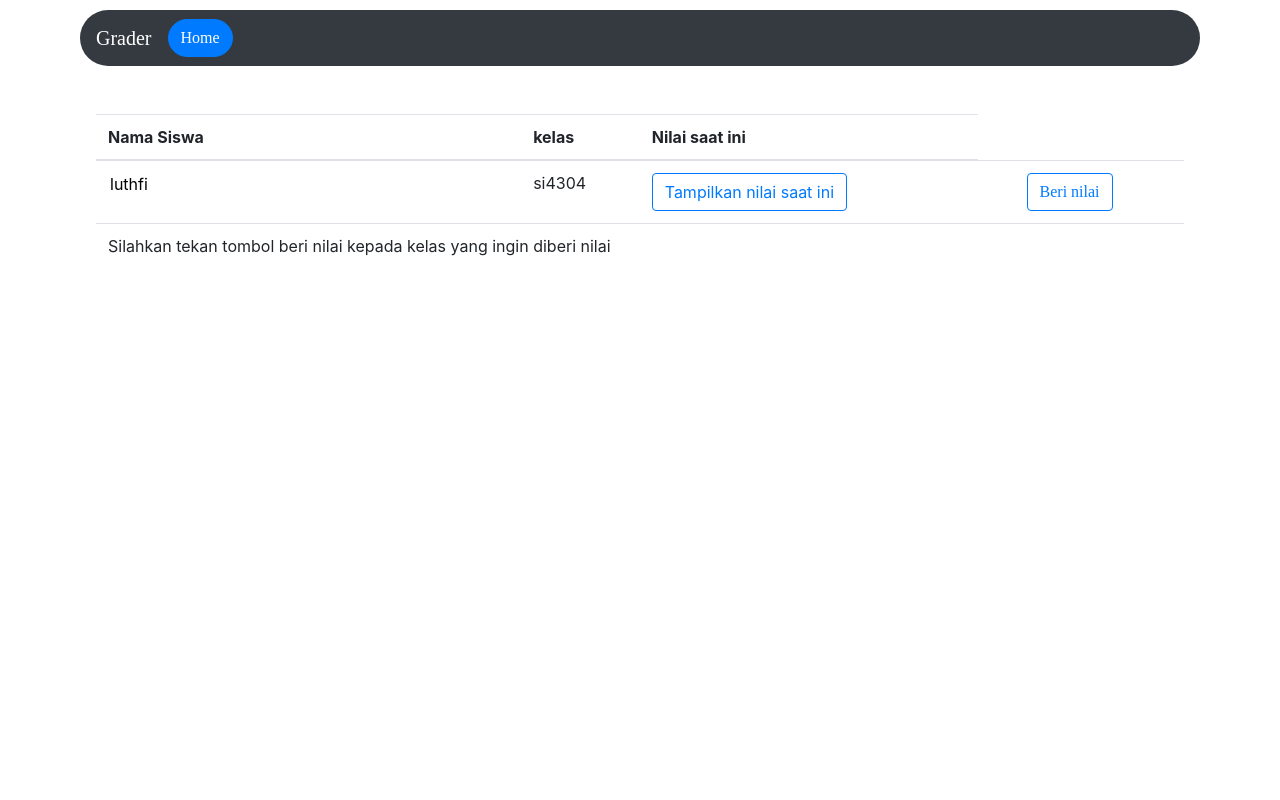
After one commit to luthfi070/TB-GraderDjango, a Django app: a page that uses grader/templates/grader/beriNilai.html in a window 1280 px wide. The commit adds this page. Run offline with Django 3.2, Linux system fonts and the light colour scheme; data comes from the database, SQL or seed files in the repository; both versions use the stored data as it was after the commit; some libraries are stand-ins or nearby versions.

Commit message:
90% progress, added grading

```diff
--- a/grader/models.py
+++ b/grader/models.py
@@ -10,10 +10,10 @@ class t_akun_mahasiswa(models.Model):
     password = models.CharField(max_length=15)
     jurusan = models.CharField(max_length=20)
     KELAS_CHOICES = (
-        ('SI 43 01','SI 43 01'),
-        ('SI 43 02','SI 43 02'),
-        ('SI 43 03','SI 43 03'),
-        ('SI 43 04','SI 43 04'),
+        ('SI4301','SI4301'),
+        ('SI4302','SI4302'),
+        ('SI4303','SI4303'),
+        ('SI4304','SI4304'),
     )
     def __unicode__(self):
         return self.username
@@ -21,13 +21,20 @@ class t_akun_mahasiswa(models.Model):
 class t_pengguna(models.Model):
     username = models.CharField(max_length=15)
     tipe = models.CharField(max_length=15)
-    kelas = models.CharField(max_length=15)
+    KELAS_CHOICES = (
+        ('SI4301','SI4301'),
+        ('SI4302','SI4302'),
+        ('SI4303','SI4303'),
+    )
+    kelas = models.CharField(max_length=15, choices=KELAS_CHOICES, default='SI4301')
+    nama_lengkap = models.CharField(max_length=50, default='nama')
 
     def __unicode__(self):
         return self.username
 
 class t_matkul(models.Model):
     nama_mapel = models.CharField(max_length=50)
+    kode_mapel = models.CharField(max_length=20, default='kode')
     username_dosen = models.CharField(max_length=15)
     KELAS_CHOICES = (
         ('SI 43 01','SI 43 01'),
@@ -35,6 +42,28 @@ class t_matkul(models.Model):
         ('SI 43 03','SI 43 03'),
     )
     kelas = models.CharField(max_length=15, choices=KELAS_CHOICES, default='SI 43 01')
+    nama_dosen = models.CharField(max_length=50, default='nama')
 
     def __unicode__(self):
         return self.username
+
+class t_nilai(models.Model):
+    nilai = models.CharField(max_length=5)
+    NILAI_CHOICES = (
+        ('A','A'),
+        ('B','B'),
+        ('C','C'),
+    )
+    index = models.CharField(max_length=5, choices=NILAI_CHOICES, default='A')
+    nama = models.CharField(max_length=50)
+    KELAS_CHOICES = (
+        ('SI 43 01','SI 43 01'),
+        ('SI 43 02','SI 43 02'),
+        ('SI 43 03','SI 43 03'),
+    )
+    kelas = models.CharField(max_length=15, choices=KELAS_CHOICES, default='SI 43 01')
+    nama_mapel = models.CharField(max_length=50)
+    kode_mapel = models.CharField(max_length=15, default='kode')
+
+    def __unicode(self):
+        return self.nilai
--- /dev/null
+++ b/grader/templates/grader/beriNilai.html
@@ -0,0 +1,82 @@
+<html>
+    <head>
+        <title>Pelajaran</title>
+        <link rel="stylesheet" href="https://stackpath.bootstrapcdn.com/font-awesome/4.7.0/css/font-awesome.min.css">
+        <link rel="stylesheet" href="https://stackpath.bootstrapcdn.com/bootstrap/4.3.1/css/bootstrap.min.css">
+        <link rel="stylesheet" href="https://ajax.googleapis.com/ajax/libs/jquery/3.4.1/jquery.min.js">
+        <style>
+            html, html a {
+        font-family: 'Segoe UI Semibold';
+        src: local('Segoe UI Semibold');
+        -webkit-font-smoothing: antialiased;
+        -moz-osx-font-smoothing: grayscale;
+    }
+            .navbar{
+        margin-right:80px;
+        margin-left:80px;
+        margin-top:10px;
+            }
+            .auth1{
+      text-align: center;
+      text-decoration: none;
+      display: inline-block;
+      cursor: pointer;
+      border-radius: 20px;
+      width: 100%;
+    }
+    .auth2{
+      text-align: center;
+      text-decoration: none;
+      display: inline-block;
+      cursor: pointer;
+      border-radius: 20px;
+      width: 15%;
+      margin-top: 100px;
+      margin-left: 80px;
+    }
+    .table {
+    border-radius: 5px;
+    width: 85%;
+    margin: 0px auto;
+    float: none;
+    }
+        </style>
+    </head>
+<body>
+    <nav class="navbar navbar-dark bg-dark navbar-expand-lg rounded-pill">
+    <a class="navbar-brand" href="/">Grader</a>
+    <a href="{% url 'home' %}"><button class="auth1 btn btn-primary">Home</button></a>
+    </nav>
+    <br><br>
+        <table class="table">
+            <thead>
+            <tr>
+                <th scope="col">Nama Siswa</th>
+                <th scope="col">kelas</th>
+                <th scope="col">Nilai saat ini</th>
+            </tr>
+            </thead>
+            <tbody>
+    {% for matkuls in matpel %}
+    <td><input type="readonly" value="{{ matkuls.username }}" style="border:0" name="nama" readonly></td>
+    <td>{{ matkuls.kelas }}</td>
+    <form method="POST">
+        {% csrf_token %}
+        <td><button type="submit" class="btn btn-outline-primary">Tampilkan nilai saat ini</button></td>
+        <td><input type="hidden" value="{{ matkuls.username }}" style="border:0" name="nama" readonly></td>
+        <td><a class="btn btn-outline-primary" href="{% url 'tambahNilai' matkuls.nama_lengkap matkuls.kelas %}">Beri nilai</a></td>
+</form>
+</tr>
+{% endfor %}
+{% for nilais in nilai%}
+<td>siswa memiliki nilai : {{ nilais.nilai }}</td>
+{% endfor %}
+  <tr>
+    <td colspan="6" class="cs-text-center cs-empty-table"> Silahkan tekan tombol beri nilai kepada kelas yang ingin diberi nilai</td>
+  </tr>
+</tbody>
+</table>
+
+</div>
+</body>
+</html>
--- a/grader/templates/grader/home.html
+++ b/grader/templates/grader/home.html
@@ -151,6 +151,7 @@
     <button type="button" class="nl btn btn-sm btn-dark">Nilai</button>
     {% elif tipe == 'dosen' %}
     <a class="btn btn-sm btn-dark" href="{% url 'dosen' %}">Matkul</a>
+    <a class="btn btn-sm btn-dark" href="{% url 'nilai' %}">Nilai</a>
     {% endif %}
     <hr>
     <div class="row">
--- a/grader/urls.py
+++ b/grader/urls.py
@@ -1,6 +1,6 @@
 from django.urls import path
 from django.conf.urls import url
-from .views import home, loginView,logoutView,register, identif, matkulView, createMatkul, editMapel, deleteMapel
+from .views import home, loginView,logoutView,register, identif, matkulView, createMatkul, editMapel, nilaiMapel,deleteMapel, tambahNilai, beriNilai
 from . import views
 
 urlpatterns = [
@@ -12,5 +12,8 @@ urlpatterns = [
     url(r'^/matkul$', matkulView, name='dosen'),
     url(r'^/tambahMatkul$', createMatkul, name='tambahMatkul'),
     url(r'^editMatkul/(?P<pk>\d+)$', editMapel, name='editMapel'),
-    url(r'^deleteMatkul/(?P<pk>\d+)$', deleteMapel, name='deleteMapel')
+    url(r'^deleteMatkul/(?P<pk>\d+)$', deleteMapel, name='deleteMapel'),
+    url(r'^nilai$', nilaiMapel, name='nilai'),
+    url(r'^kasihNilai/(?P<kelas>\w+)/(?P<nm_map>\w+)/$', tambahNilai, name='beriNilai'),
+    url(r'^tambahNilai/(?P<nama>[\w\ ]+)/(?P<kelas>\w+)/$', beriNilai, name='tambahNilai'),
 ]
--- a/grader/views.py
+++ b/grader/views.py
@@ -1,7 +1,7 @@
 from django.shortcuts import render, redirect, get_object_or_404
 from django.http import HttpResponse
-from .forms import CreateMahasiswa, RegisterForm, Jenis, CreateMatkul
-from .models import t_akun_mahasiswa,t_pengguna, t_matkul
+from .forms import CreateMahasiswa, RegisterForm, Jenis, CreateMatkul, CreateNilai
+from .models import t_akun_mahasiswa,t_pengguna, t_matkul, t_nilai
 from django.contrib.auth import authenticate, login, logout
 from django.contrib.auth.forms import UserCreationForm
 
@@ -101,16 +101,6 @@ def createMatkul(request):
         form = CreateMatkul(request.POST)
         return render(request, 'grader/tambahMatkul.html', {'form' : form})
 
-def BuatMhs(request):
-    insert = CreateMahasiswa()
-    if request.method == 'POST':
-        insert = CreateMahasiswa(request.post)
-        if insert.is_valid():
-            insert.save()
-            return render(request, 'grader/home.html')
-        else:
-            return HttpResponse("Gagal Brow")
-
 def editMapel(request, pk):
     mapel = get_object_or_404(t_matkul, pk=pk)
     status = 'success'
@@ -130,3 +120,27 @@ def deleteMapel(request, pk):
     mapel = t_matkul.objects.get(pk=pk)
     mapel.delete()
     return redirect('dosen')
+
+def nilaiMapel(request):
+    nama = request.user.username
+    return render(request, 'grader/lihatMapel.html', {'matpel' : t_matkul.objects.filter(username_dosen=nama)})
+
+def tambahNilai(request, kelas, nm_map):
+    if request.method == 'POST':
+        nama = request.POST.get('nama')
+        return render(request, 'grader/beriNilai.html', {'matpel' : t_pengguna.objects.filter(kelas=kelas), 'nilai' : t_nilai.objects.filter(nama=nama).filter(kode_mapel=nm_map)})
+    return render(request, 'grader/beriNilai.html', {'matpel' : t_pengguna.objects.filter(kelas=kelas)})
+
+def beriNilai(request, nama, kelas):
+    print(nama)
+    print(kelas)
+    nama_a = t_nilai.objects.filter(nama=nama, kelas=kelas).values('nama')[0]
+    print(nama_a)
+    if request.method == "POST":
+        form = CreateNilai(request.POST)
+        if form.is_valid():
+            form.save()
+        return redirect('home')
+    else:
+        form = CreateNilai(request.POST)
+        return render(request, 'grader/tambahNilai.html', {'form' : form, 'nama' : nama_a})
```
Also changed, not shown: grader/forms.py (+7 -2 lines), grader/templates/grader/lihatMapel.html (added, +78 -0 lines), grader/templates/grader/tambahNilai.html (added, +82 -0 lines), db.sqlite3, grader/migrations/0013_t_nilai.py (added), grader/migrations/0014_t_pengguna_nama_lengkap.py (added), grader/migrations/0015_t_matkul_nama_dosen.py (added), grader/migrations/0016_auto_20200418_1404.py (added), grader/migrations/0017_auto_20200419_1232.py (added), grader/migrations/0018_t_matkul_kode_mapel.py (added), grader/migrations/0019_t_nilai_kode_mapel.py (added).
